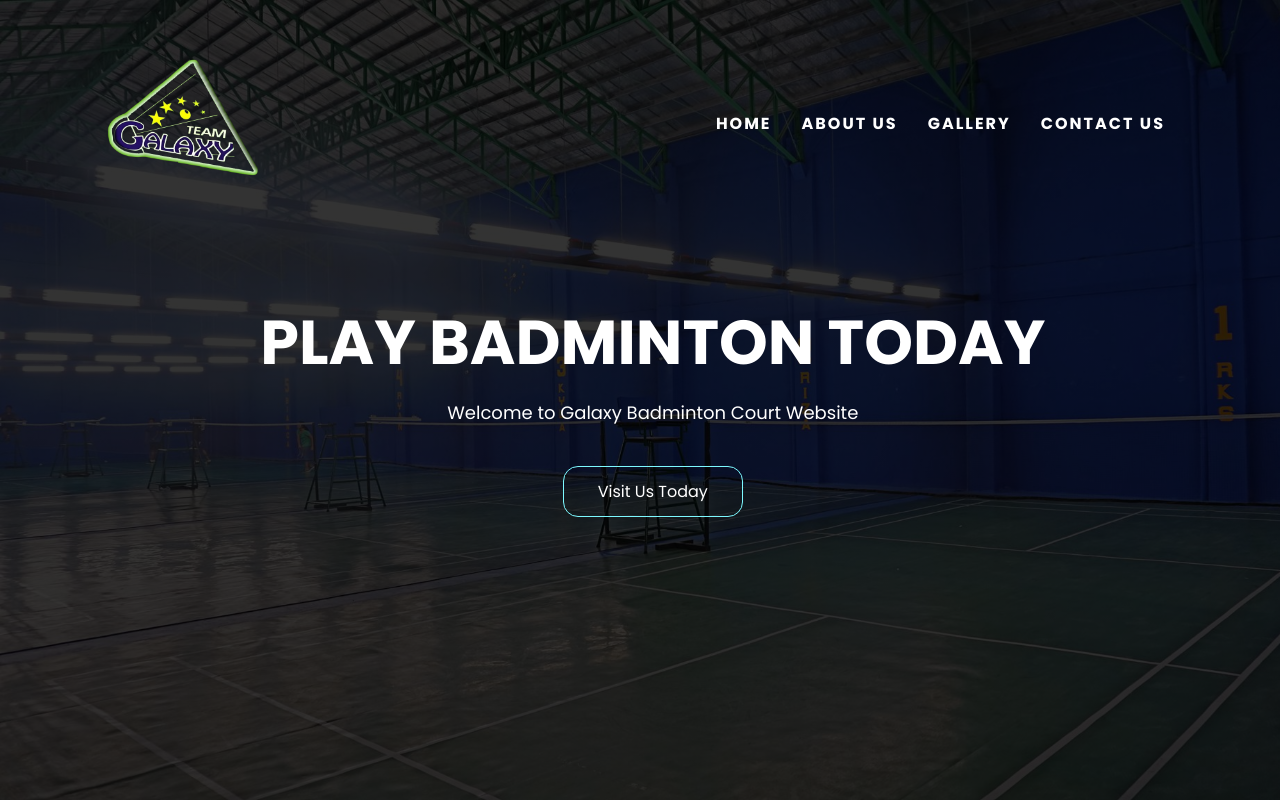
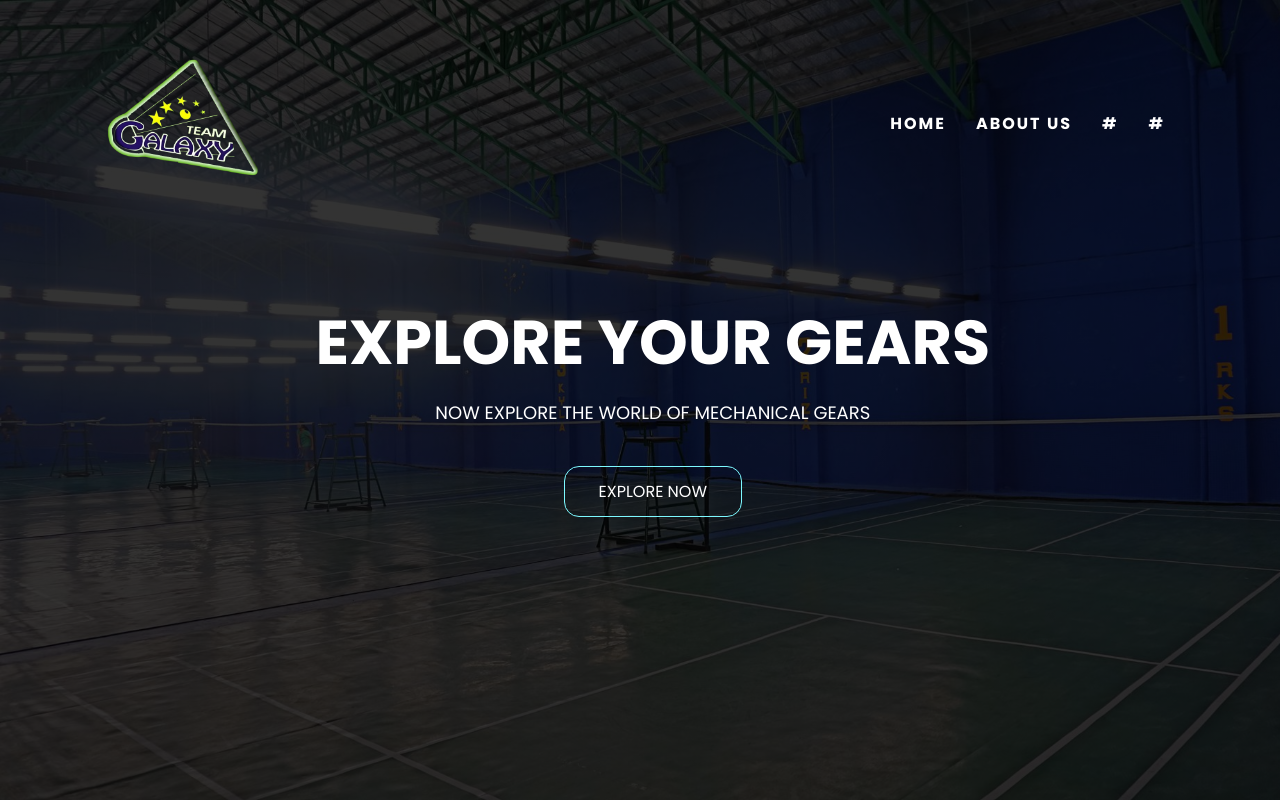
Before and after one commit to Trame1-gaming/trame.github.io, a plain HTML site: page siteproto/index.html in a window 1280 px wide. Shown: the top 800 px of the page. Drawn offline with Linux system fonts and the light colour scheme.

Commit message:
Update homepage content

```diff
--- a/siteproto/index.html
+++ b/siteproto/index.html
@@ -3,7 +3,7 @@
 <head>
     <meta charset="UTF-8">
     <meta name="viewport" content="width=device-width, initial-scale=1.0">
-    <title>Galaxy Badminton Court</title>
+    <title>LESSON 11 GEAR</title>
     <link rel="stylesheet" href="proto.css">
     <link rel="preconnect" href="https://fonts.googleapis.com">
 <link rel="preconnect" href="https://fonts.gstatic.com" crossorigin>
@@ -16,20 +16,20 @@
       <ul>
         <li><a href="index.html">Home</a></li>
         <li><a href="about.html">About Us</a></li>
-        <li><a href="gallery.html">Gallery</a></li>
-        <li><a href="contact.html">Contact Us</a></li>
+        <li><a href="gallery.html">#</a></li>
+        <li><a href="contact.html">#</a></li>
       </ul>
     </header>
     <div class="container">
       <a href="#home">
-        <img src="bg3-removebg-preview.png" alt="Fixed Image" class="fixed-image">
+        <img src="307570901_594226399156010_7555480634850665736_n-removebg-preview.png" alt="Fixed Image" class="fixed-image">
       </a>
     </div>
 
       <div class="text-box">
-        <h1>Play Badminton Today</h1>
-        <p>Welcome to Galaxy Badminton Court Website</p>
-        <a href="contact.html" class="hero-btn">Visit Us Today</a>
+        <h1>EXPLORE YOUR GEARS</h1>
+        <p>NOW EXPLORE THE WORLD OF MECHANICAL GEARS</p>
+        <a href="contact.html" class="hero-btn">EXPLORE NOW</a>
       </div>
     </div>
   </section>
```
Also changed, not shown: index.html (+2 -2 lines), 307570901_594226399156010_7555480634850665736_n-removebg-preview.png (added), siteproto/307570901_594226399156010_7555480634850665736_n-removebg-preview.png (added).
